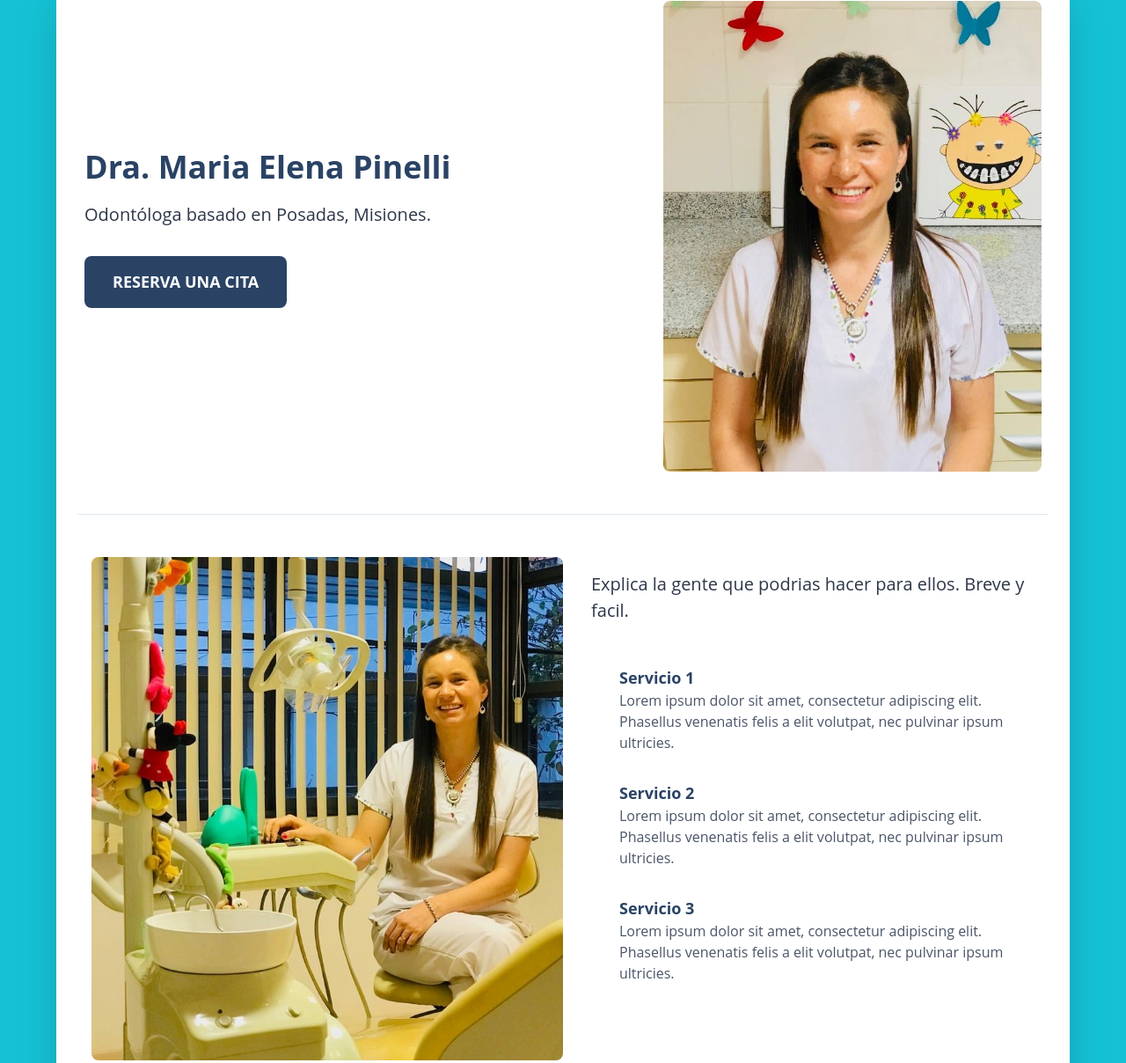
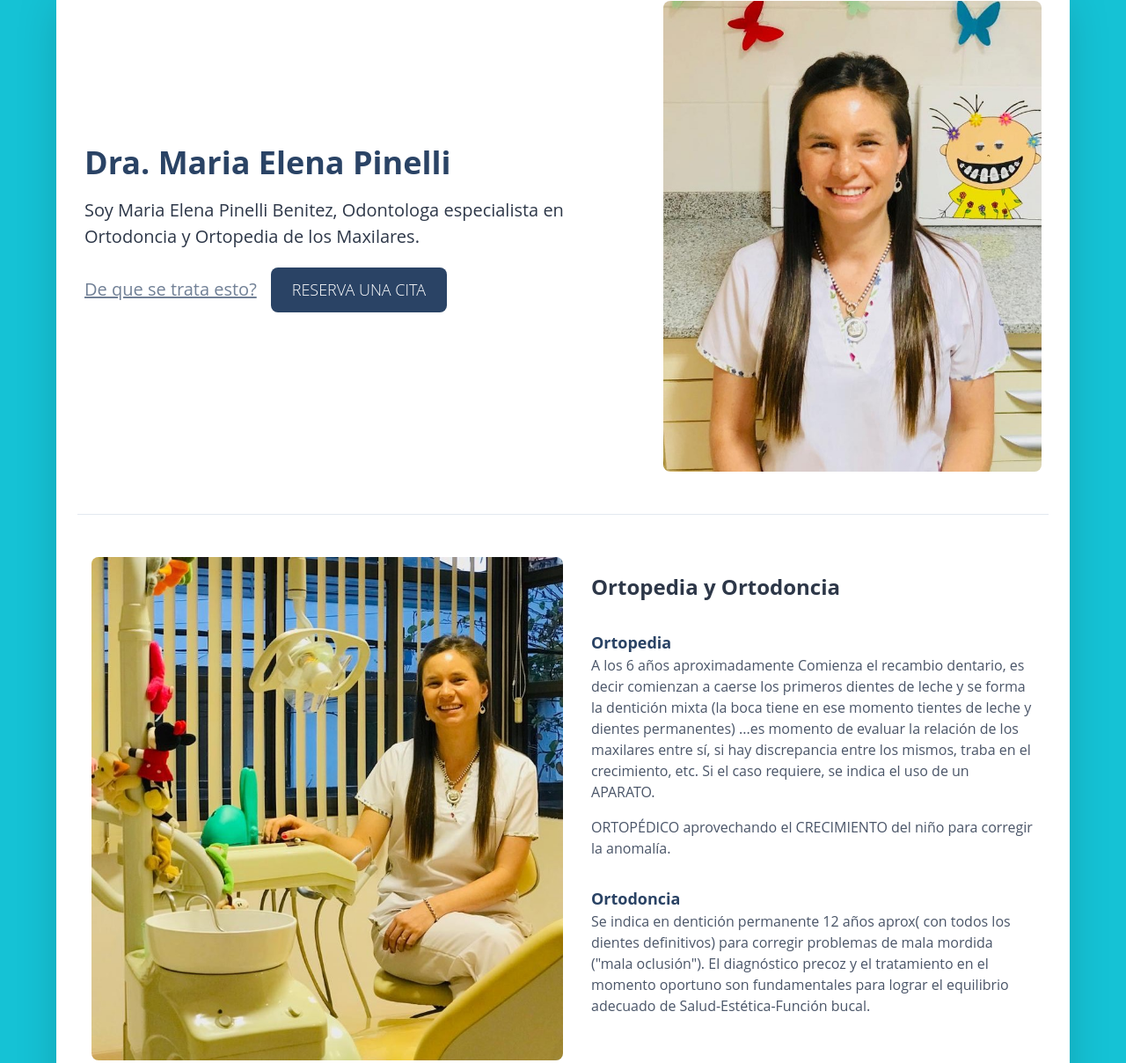
Before and after one commit to coleerikson/mariaelenapinelli, a Gatsby site: page / in a window 1280 px wide. Shown: the part 111-1319 px from the top of the page at 88% size. Built offline with nearby package versions, Linux system fonts and the light colour scheme; Gatsby itself is replaced by a stand-in of ours.

Commit message:
Updated copy

```diff
--- a/src/components/hero.js
+++ b/src/components/hero.js
@@ -22,33 +22,33 @@ const Hero = () => {
       <div className="flex flex-col md:flex-row lg:flex-row items-center">
         <div className="w-full md:w-2/3 pb-6">
           <h1
-            className="text-2xl sm:text-4xl font-bold text-blue-900 mb-3"
+            className="text-center sm:text-left text-2xl sm:text-4xl font-bold text-blue-900 mb-3"
             itemProp="name"
           >
             Dra. Maria Elena Pinelli
           </h1>
-          <p className="text-xl text-gray-800 mb-8" itemProp="description">
-            Odontóloga basado en Posadas, Misiones.
+          <p
+            className="text-xl text-gray-800 mb-5 text-center sm:text-left "
+            itemProp="description"
+          >
+            Soy Maria Elena Pinelli Benitez, Odontologa especialista en
+            Ortodoncia y Ortopedia de los Maxilares.
           </p>
+          <div class="flex items-center">
+            <a
+              href="#servicios"
+              className="block underline text-xl text-gray-600"
+            >
+              De que se trata esto?{' '}
+            </a>
 
-          {/* <p className="text-xl text-gray-800 mb-5">
-            <em>
-              "Con mis 17 años de experienca, puedo confirmar que Cole es el
-              mejor primo que tengo. Mucho mejor que Chelo, Gaby, o Caro.
-              Especialmente Lula."
-            </em>
-          </p>
-
-          <p className="text-gray-600 mb-8">
-            - Dra. Maria Elena Pinelli, Odontóloga
-          </p> */}
-
-          <a
-            href="tel:3764200079"
-            className="inline-block bg-blue-900 hover:bg-dentist-teal text-white px-8 py-4 rounded-lg text-lg font-bold"
-          >
-            RESERVA UNA CITA
-          </a>
+            <a
+              href="tel:3764200079"
+              className="ml-4 inline-block bg-blue-900 hover:bg-dentist-teal text-white px-6 py-3 rounded-lg text-lg font-light"
+            >
+              RESERVA UNA CITA
+            </a>
+          </div>
         </div>
         <div className="w-full mt-4 md:mt-0 md:w-1/2 md:pl-10">
           <Img
--- a/src/components/nav.js
+++ b/src/components/nav.js
@@ -67,11 +67,14 @@ const mailSVG = () => (
 );
 
 const Nav = () => (
-  <nav className="bg-dentist-teal max-w-6xl mx-auto py-0 sm:py-2 px-2 sm:px-4 md:px-6">
+  <nav className="bg-dentist-teal max-w-6xl mx-auto">
+    <div className="py-0 sm:py-2 px-5 md:px-6">
       <div className="flex items-center justify-between h-16">
         <div className="flex items-center">
           <div className="flex-shrink-0">
-          <h3 className="text-teal-900 font-bold">Dra. Maria Elena Pinelli</h3>
+            <h3 className="text-teal-900 font-bold">
+              Dra. Maria Elena Pinelli
+            </h3>
           </div>
         </div>
         <div className="md:hidden">
@@ -113,6 +116,7 @@ const Nav = () => (
           </div>
         </div>
       </div>
+    </div>
   </nav>
 );
 
--- a/src/components/servicios.js
+++ b/src/components/servicios.js
@@ -19,7 +19,7 @@ const Servicios = () => {
     }
   `);
   return (
-    <div className="px-2 sm:px-4 py-8 md:py-12 border-b">
+    <div className="px-2 sm:px-4 py-8 md:py-12 border-b" name="servicios">
       <div className="flex flex-col flex-col-reverse md:flex-row ">
         <div className="mt-4 md:mt-0 w-full md:w-1/2">
           <Img
@@ -29,28 +29,33 @@ const Servicios = () => {
         </div>
 
         <div className="py-4 pl-0 sm:pl-8 pr-0 w-full md:w-1/2">
-          <p className="text-xl text-gray-800 mb-8">
-            Explica la gente que podrias hacer para ellos. Breve y facil.
-          </p>
-          <div className="px-2 sm:px-8 py-4">
-            <h3 className="text-lg font-bold text-blue-900">Servicio 1</h3>
+          <h2 className="text-2xl font-bold text-gray-800 mb-4">
+            Ortopedia y Ortodoncia
+          </h2>
+          <div className="py-4">
+            <h3 className="text-lg font-bold text-blue-900">Ortopedia</h3>
             <p className=" text-gray-700">
-              Lorem ipsum dolor sit amet, consectetur adipiscing elit. Phasellus
-              venenatis felis a elit volutpat, nec pulvinar ipsum ultricies.
+              A los 6 años aproximadamente Comienza el recambio dentario, es
+              decir comienzan a caerse los primeros dientes de leche y se forma
+              la dentición mixta (la boca tiene en ese momento tientes de leche
+              y dientes permanentes) ...es momento de evaluar la relación de los
+              maxilares entre sí, si hay discrepancia entre los mismos, traba en
+              el crecimiento, etc. Si el caso requiere, se indica el uso de un
+              APARATO.
+            </p>
+            <p className=" text-gray-700">
+              ORTOPÉDICO aprovechando el CRECIMIENTO del niño para corregir la
+              anomalía.
             </p>
           </div>
-          <div className="px-2 sm:px-8 py-4">
-            <h3 className="text-lg font-bold text-blue-900">Servicio 2</h3>
+          <div className="py-4">
+            <h3 className="text-lg font-bold text-blue-900">Ortodoncia</h3>
             <p className=" text-gray-700">
-              Lorem ipsum dolor sit amet, consectetur adipiscing elit. Phasellus
-              venenatis felis a elit volutpat, nec pulvinar ipsum ultricies.
-            </p>
-          </div>
-          <div className="px-2 sm:px-8 py-4">
-            <h3 className="text-lg font-bold text-blue-900">Servicio 3</h3>
-            <p className=" text-gray-700">
-              Lorem ipsum dolor sit amet, consectetur adipiscing elit. Phasellus
-              venenatis felis a elit volutpat, nec pulvinar ipsum ultricies.
+              Se indica en dentición permanente 12 años aprox( con todos los
+              dientes definitivos) para corregir problemas de mala mordida
+              ("mala oclusión"). El diagnóstico precoz y el tratamiento en el
+              momento oportuno son fundamentales para lograr el equilibrio
+              adecuado de Salud-Estética-Función bucal.
             </p>
           </div>
         </div>
```
Also changed, not shown: 1 other file. Lines whose indentation alone changed are shown as unchanged.
